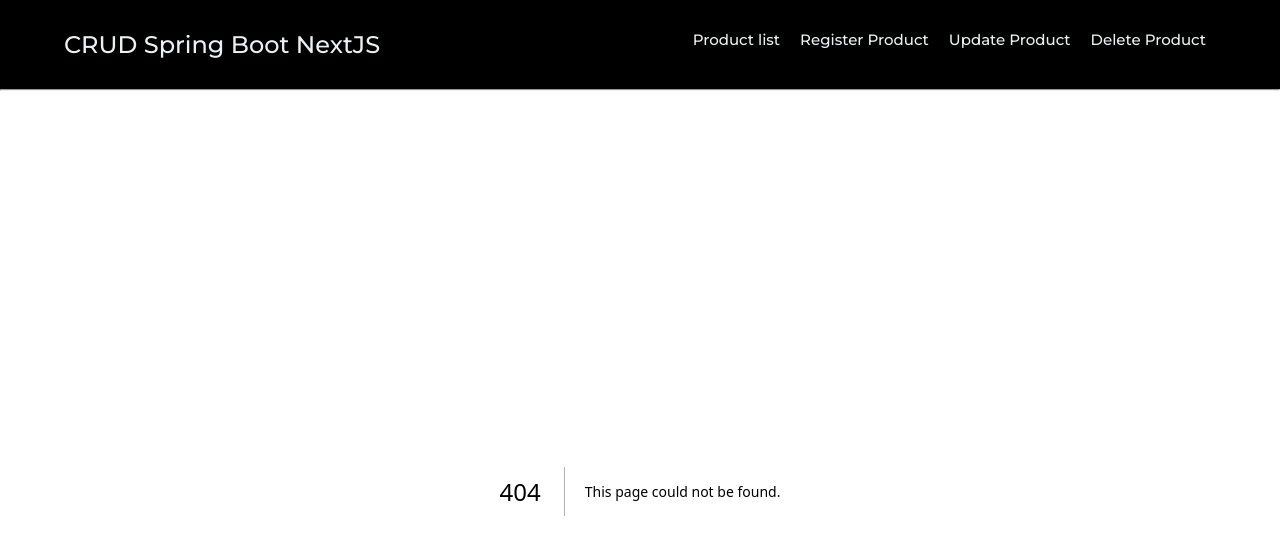
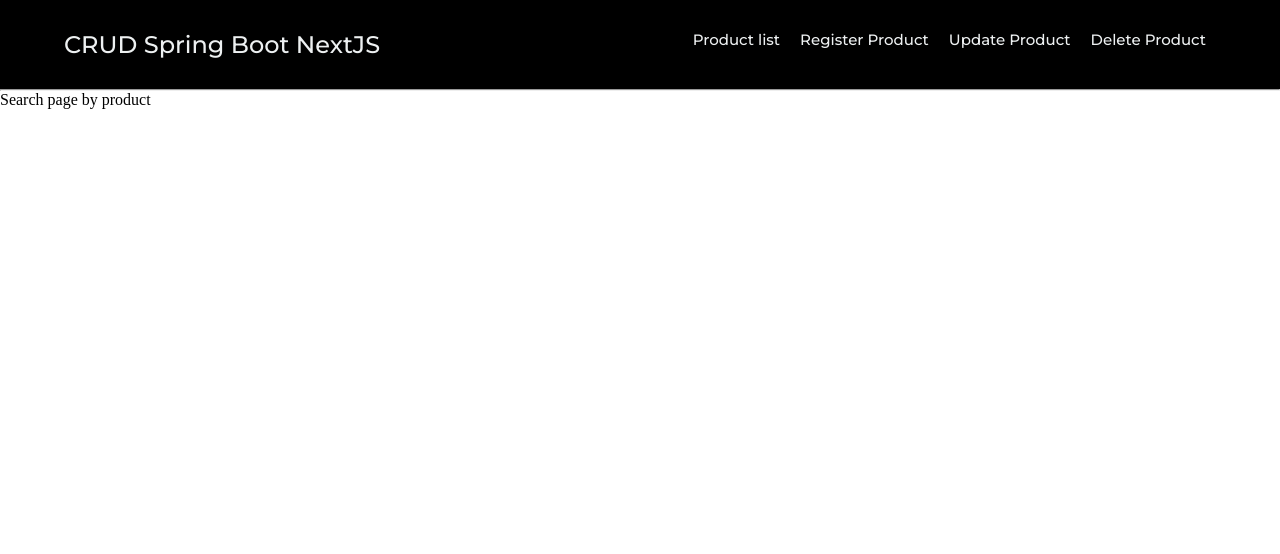
Before and after one commit to hendisantika/spring-boot-nextjs-sample2, a Next.js app in the folder frontend/: page /find in a window 1280 px wide. Before the commit this address had no page. Shown: the top 554 px of the page. Built offline with nearby package versions, Linux system fonts and the light colour scheme.

Commit message:
Add page.tsx🫸🌀✏️📗🐧🐳

```diff
--- /dev/null
+++ b/frontend/src/app/find/page.tsx
@@ -0,0 +1,7 @@
+export default function Create() {
+    return (
+        <>
+            <p>Search page by product</p>
+        </>
+    );
+}
```
